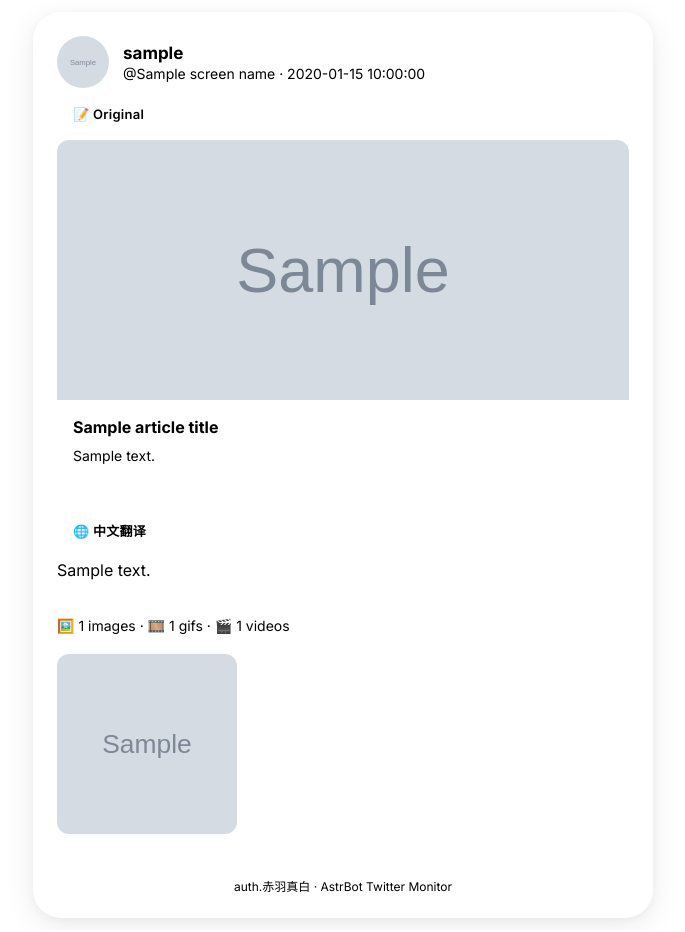
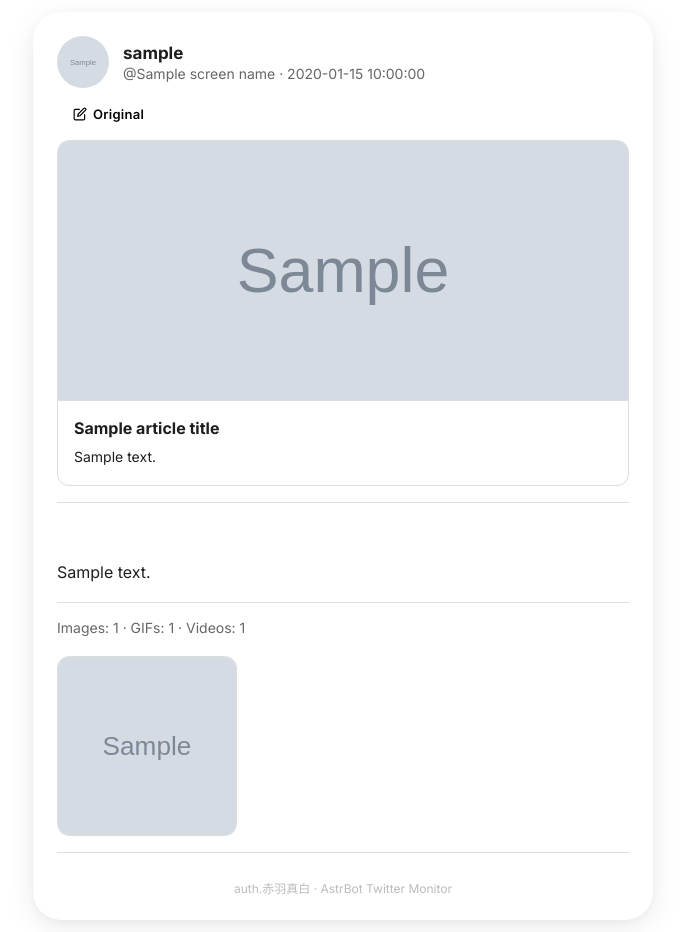
Before and after one commit to LilycleHeart/astrbot_plugin_denpa_push, a Python web app: template templates/tweet_card.html in a window 1280 px wide. Shown: the whole page, without its empty margins (297-982 px from the left). Run offline with Jinja, Linux system fonts and the light colour scheme; the template is opened without the code that fills it: most values are stand-ins (such as "Sample title", 1, 10 or a date in 2020); grey boxes marked "Sample" are stand-in pictures.

Commit message:
Unify to 4-color palette like NetEase, add mode-based SVG icons
- Palette output reduced to 4 base colors (primary/secondary/bg/bg-darken) + RGB tuples for rgba()
- CSS derives on_surface/outline etc. from mode class (dark/light) instead of palette
- Replace emoji icons with inline SVG icons using stroke=currentColor
- _generate_palette returns (dict, is_dark) tuple
- Add is_dark to card_data for template mode switching
- omit_background=True for transparent PNG

```diff
--- a/templates/tweet_card.html
+++ b/templates/tweet_card.html
@@ -6,82 +6,70 @@
 <style>
 @import url('https://fonts.googleapis.com/css2?family=Inter:wght@400;500;600;700&family=Noto+Sans+SC:wght@400;500;700&display=swap');
 *{margin:0;padding:0;box-sizing:border-box}
-body{
-  display:flex;justify-content:center;padding:12px;
-  background:var(--md-card-bg);font-family:'Inter','Noto Sans SC',system-ui,-apple-system,sans-serif
-}
+body{display:flex;justify-content:center;padding:12px;font-family:'Inter','Noto Sans SC',system-ui,-apple-system,sans-serif}
+.dark{--on-surface:#e6e6e6;--on-sv:#a0a0a0;--outline:#555;--outline-v:#3a3a3a}
+.light{--on-surface:#1e1e1e;--on-sv:#666;--outline:#bbb;--outline-v:#ddd}
 .card{
-  width:620px;background:var(--md-card-bg);border-radius:28px;
+  width:620px;background:var(--md-bg-darken);border-radius:28px;
   padding:24px;box-shadow:0 8px 30px rgba(0,0,0,0.08),0 2px 8px rgba(0,0,0,0.04);
   display:flex;flex-direction:column;gap:14px
 }
 .header{display:flex;align-items:center;gap:14px}
 .avatar{
   width:52px;height:52px;border-radius:50%;
-  background:var(--md-primary-container);display:flex;align-items:center;justify-content:center;
-  color:var(--md-primary);font-weight:700;font-size:22px;flex-shrink:0;
-  overflow:hidden
+  background:rgba(var(--md-primary-rgb),0.15);display:flex;align-items:center;justify-content:center;
+  color:var(--md-primary);font-weight:700;font-size:22px;flex-shrink:0;overflow:hidden
 }
 .avatar img{width:100%;height:100%;object-fit:cover}
 .header-text{flex:1}
-.name{font-weight:700;font-size:17px;color:var(--md-on-surface)}
-.handle{font-size:14px;color:var(--md-on-surface-variant);margin-top:2px}
+.name{font-weight:700;font-size:17px;color:var(--on-surface)}
+.handle{font-size:14px;color:var(--on-sv);margin-top:2px}
 .chip-row{display:flex;gap:8px;flex-wrap:wrap}
-.chip{
-  display:inline-flex;align-items:center;gap:6px;
-  padding:4px 16px;border-radius:14px;font-size:13px;font-weight:600;letter-spacing:.02em
-}
-.chip-original{background:var(--md-surface-variant);color:var(--md-primary)}
-.chip-translated{background:var(--md-primary);color:var(--md-on-primary)}
-.article-card{
-  border:1px solid var(--md-outline-variant);border-radius:12px;overflow:hidden;
-  background:var(--md-surface-variant)
-}
-.article-cover{width:100%;max-height:260px;object-fit:cover;display:block;border-bottom:1px solid var(--md-outline-variant)}
+.chip{display:inline-flex;align-items:center;gap:6px;padding:4px 16px;border-radius:14px;font-size:13px;font-weight:600;letter-spacing:.02em}
+.chip-original{background:rgba(var(--md-primary-rgb),0.07);color:var(--md-primary)}
+.chip-translated{background:var(--md-primary);color:#fff}
+.article-card{border:1px solid var(--outline-v);border-radius:12px;overflow:hidden;background:rgba(var(--md-primary-rgb),0.05)}
+.article-cover{width:100%;max-height:260px;object-fit:cover;display:block;border-bottom:1px solid var(--outline-v)}
 .article-body{padding:16px}
-.article-title{font-weight:700;font-size:16px;color:var(--md-on-surface);line-height:1.4}
+.article-title{font-weight:700;font-size:16px;color:var(--on-surface);line-height:1.4}
 .article-preview{font-size:14px;color:var(--md-secondary);margin-top:6px;line-height:1.6}
-.article-text{font-size:14px;color:var(--md-on-surface);margin-top:6px;line-height:1.7}
+.article-text{font-size:14px;color:var(--on-surface);margin-top:6px;line-height:1.7}
 .article-text p{margin-bottom:6px}
 .article-text ul{padding-left:20px;margin-bottom:6px}
 .article-text li{margin-bottom:3px}
 .article-text h2{font-weight:700;font-size:15px;margin:10px 0 4px}
 .article-text h3{font-weight:700;font-size:14px;margin:8px 0 4px}
-.article-text blockquote{border-left:3px solid var(--md-outline-variant);padding-left:12px;margin:6px 0;color:var(--md-secondary)}
-.orig-text{font-size:16px;line-height:1.6;color:var(--md-on-surface);white-space:pre-wrap;overflow-wrap:break-word}
-.trans-text{font-size:16px;line-height:1.6;color:var(--md-on-surface);white-space:pre-wrap;overflow-wrap:break-word}
-.media-row{font-size:14px;color:var(--md-on-surface-variant)}
+.article-text blockquote{border-left:3px solid var(--outline-v);padding-left:12px;margin:6px 0;color:var(--md-secondary)}
+.orig-text{font-size:16px;line-height:1.6;color:var(--on-surface);white-space:pre-wrap;overflow-wrap:break-word}
+.trans-text{font-size:16px;line-height:1.6;color:var(--on-surface);white-space:pre-wrap;overflow-wrap:break-word}
+.media-row{font-size:14px;color:var(--on-sv)}
 .media-grid{display:flex;gap:6px;flex-wrap:wrap;margin-top:6px}
-.media-grid img{width:180px;height:180px;object-fit:cover;border-radius:12px;border:1px solid var(--md-outline-variant)}
-.divider{height:1px;background:var(--md-outline-variant);margin:2px 0}
-.footer{text-align:center;font-size:12px;color:var(--md-footer);padding-top:10px}
+.media-grid img{width:180px;height:180px;object-fit:cover;border-radius:12px;border:1px solid var(--outline-v)}
+.divider{height:1px;background:var(--outline-v);margin:2px 0}
+.footer{text-align:center;font-size:12px;color:var(--outline);padding-top:10px}
 .image-translation{margin-top:8px;font-size:13px;color:var(--md-secondary);font-style:italic}
-.video-badge{
-  display:inline-flex;align-items:center;gap:4px;
-  background:var(--md-primary-container);color:var(--md-on-primary-container);padding:2px 10px;border-radius:6px;
-  font-size:12px;font-weight:500
-}
+.video-badge{display:inline-flex;align-items:center;gap:4px;background:rgba(var(--md-primary-rgb),0.15);color:var(--on-surface);padding:2px 10px;border-radius:6px;font-size:12px;font-weight:500}
 .quote-block{display:flex;gap:10px;margin:4px 0}
-.quote-indent{width:4px;background:var(--md-footer);border-radius:4px;flex-shrink:0}
-.quote-body{flex:1;background:var(--md-quote-bg);border-radius:12px;padding:12px;display:flex;flex-direction:column;gap:6px;min-width:0}
+.quote-indent{width:4px;background:var(--outline);border-radius:4px;flex-shrink:0}
+.quote-body{flex:1;background:rgba(var(--md-primary-rgb),0.05);border-radius:12px;padding:12px;display:flex;flex-direction:column;gap:6px;min-width:0}
 .quote-header{display:flex;align-items:center;gap:8px}
-.quote-avatar{width:24px;height:24px;border-radius:50%;background:var(--md-footer);display:flex;align-items:center;justify-content:center;font-size:12px;font-weight:700;flex-shrink:0;overflow:hidden}
+.quote-avatar{width:24px;height:24px;border-radius:50%;background:var(--outline);display:flex;align-items:center;justify-content:center;font-size:12px;font-weight:700;flex-shrink:0;overflow:hidden}
 .quote-user{flex:1;min-width:0}
-.quote-name{font-size:14px;font-weight:600;color:var(--md-on-surface);overflow:hidden;text-overflow:ellipsis;white-space:nowrap}
-.quote-handle{font-size:12px;color:var(--md-on-surface-variant)}
-.quote-text{font-size:14px;line-height:1.5;color:var(--md-on-surface);white-space:pre-wrap;overflow-wrap:break-word}
-.q-article-card{border:1px solid var(--md-outline);border-radius:8px;background:var(--md-on-primary);overflow:hidden}
-.q-article-title{font-weight:600;font-size:13px;color:var(--md-on-surface);padding:8px 10px 0;line-height:1.4}
+.quote-name{font-size:14px;font-weight:600;color:var(--on-surface);overflow:hidden;text-overflow:ellipsis;white-space:nowrap}
+.quote-handle{font-size:12px;color:var(--on-sv)}
+.quote-text{font-size:14px;line-height:1.5;color:var(--on-surface);white-space:pre-wrap;overflow-wrap:break-word}
+.q-article-card{border:1px solid var(--outline);border-radius:8px;background:var(--md-bg-darken);overflow:hidden}
+.q-article-title{font-weight:600;font-size:13px;color:var(--on-surface);padding:8px 10px 0;line-height:1.4}
 .q-article-body{font-size:12px;color:var(--md-secondary);padding:4px 10px 8px;line-height:1.5}
 .q-article-body p{margin-bottom:4px}
 .q-article-body ul{padding-left:16px;margin-bottom:4px}
 .q-article-body li{margin-bottom:2px}
 .quote-media{display:flex;gap:4px;flex-wrap:wrap}
-.quote-media img{width:80px;height:80px;object-fit:cover;border-radius:8px;border:1px solid var(--md-outline-variant)}
+.quote-media img{width:80px;height:80px;object-fit:cover;border-radius:8px;border:1px solid var(--outline-v)}
 </style>
 </head>
-<body>
-<div class="card" style="--md-surface:{{palette.surface}};--md-card-bg:{{palette.card_bg}};--md-primary:{{palette.primary}};--md-on-primary:{{palette.on_primary}};--md-primary-container:{{palette.primary_container}};--md-on-primary-container:{{palette.on_primary_container}};--md-secondary:{{palette.secondary}};--md-on-surface:{{palette.on_surface}};--md-on-surface-variant:{{palette.on_surface_variant}};--md-surface-variant:{{palette.surface_variant}};--md-outline:{{palette.outline}};--md-outline-variant:{{palette.outline_variant}};--md-footer:{{palette.footer}};--md-quote-bg:{{palette.quote_bg}}">
+<body class="{% if is_dark %}dark{% else %}light{% endif %}">
+<div class="card" style="--md-primary:{{palette.primary}};--md-primary-rgb:{{palette.primary_rgb}};--md-secondary:{{palette.secondary}};--md-bg-darken:{{palette['bg-darken']}};--md-bg-darken-rgb:{{palette.bg_darken_rgb}}">
 
   <div class="header">
     {% if avatar_url %}
@@ -97,7 +85,7 @@ body{
 
     {% if article_title %}
   <div class="chip-row">
-    <span class="chip chip-original">📝 Original</span>
+    <span class="chip chip-original"><svg width="14" height="14" viewBox="0 0 24 24" fill="none" stroke="currentColor" stroke-width="2" stroke-linecap="round" stroke-linejoin="round"><path d="M11 4H4a2 2 0 0 0-2 2v14a2 2 0 0 0 2 2h14a2 2 0 0 0 2-2v-7"/><path d="M18.5 2.5a2.121 2.121 0 0 1 3 3L12 15l-4 1 1-4 9.5-9.5z"/></svg> Original</span>
   </div>
 
   <div class="article-card">
@@ -115,7 +103,7 @@ body{
   </div>
   {% else %}
   <div class="chip-row">
-    <span class="chip chip-original">📝 Original</span>
+    <span class="chip chip-original"><svg width="14" height="14" viewBox="0 0 24 24" fill="none" stroke="currentColor" stroke-width="2" stroke-linecap="round" stroke-linejoin="round"><path d="M11 4H4a2 2 0 0 0-2 2v14a2 2 0 0 0 2 2h14a2 2 0 0 0 2-2v-7"/><path d="M18.5 2.5a2.121 2.121 0 0 1 3 3L12 15l-4 1 1-4 9.5-9.5z"/></svg> Original</span>
   </div>
 
   <div class="orig-text">{{ original_text }}</div>
@@ -157,7 +145,7 @@ body{
   <div class="divider"></div>
 
   <div class="chip-row">
-    <span class="chip chip-translated">🌐 中文翻译</span>
+    <span class="chip chip-translated"><svg width="14" height="14" viewBox="0 0 24 24" fill="none" stroke="currentColor" stroke-width="2" stroke-linecap="round" stroke-linejoin="round"><circle cx="12" cy="12" r="10"/><path d="M2 12h20"/><path d="M12 2a15.3 15.3 0 0 1 4 10 15.3 15.3 0 0 1-4 10 15.3 15.3 0 0 1-4-10 15.3 15.3 0 0 1 4-10z"/></svg> 中文翻译</span>
   </div>
 
   <div class="trans-text">{{ translated_text }}</div>
@@ -166,7 +154,7 @@ body{
   <div class="divider"></div>
 
   <div class="media-row">
-    🖼️ {{ image_count }} images{% if gif_count > 0 %} · 🎞️ {{ gif_count }} gifs{% endif %}{% if video_count > 0 %} · 🎬 {{ video_count }} videos{% endif %}
+    Images: {{ image_count }}{% if gif_count > 0 %} · GIFs: {{ gif_count }}{% endif %}{% if video_count > 0 %} · Videos: {{ video_count }}{% endif %}
   </div>
 
   {% if thumbnail_urls %}
```
Also changed, not shown: main.py (+27 -57 lines).
